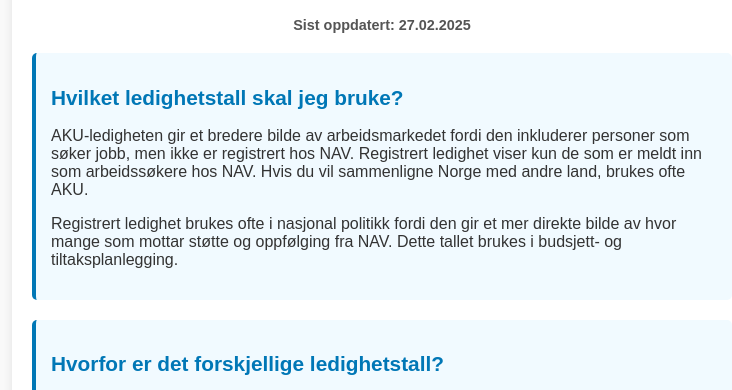
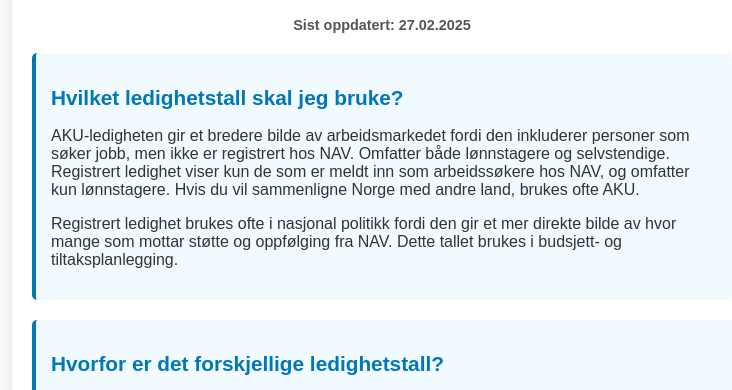
Before and after one commit to arbeidsledighet/arbeidsledighet, a plain HTML site: page index.html in a window 1280 px wide. Shown: the part 361-751 px from the top of the page, without its empty margins (258-990 px from the left). Drawn offline with Linux system fonts and the light colour scheme.

Commit message:
Update index.html

```diff
--- a/index.html
+++ b/index.html
@@ -83,7 +83,7 @@
 
         <div class="info-box">
             <h2>Hvilket ledighetstall skal jeg bruke?</h2>
-            <p>AKU-ledigheten gir et bredere bilde av arbeidsmarkedet fordi den inkluderer personer som søker jobb, men ikke er registrert hos NAV. Registrert ledighet viser kun de som er meldt inn som arbeidssøkere hos NAV. Hvis du vil sammenligne Norge med andre land, brukes ofte AKU.</p>
+            <p>AKU-ledigheten gir et bredere bilde av arbeidsmarkedet fordi den inkluderer personer som søker jobb, men ikke er registrert hos NAV. Omfatter både lønnstagere og selvstendige. Registrert ledighet viser kun de som er meldt inn som arbeidssøkere hos NAV, og omfatter kun lønnstagere. Hvis du vil sammenligne Norge med andre land, brukes ofte AKU.</p>
             <p>Registrert ledighet brukes ofte i nasjonal politikk fordi den gir et mer direkte bilde av hvor mange som mottar støtte og oppfølging fra NAV. Dette tallet brukes i budsjett- og tiltaksplanlegging.</p>
         </div>
 
```
